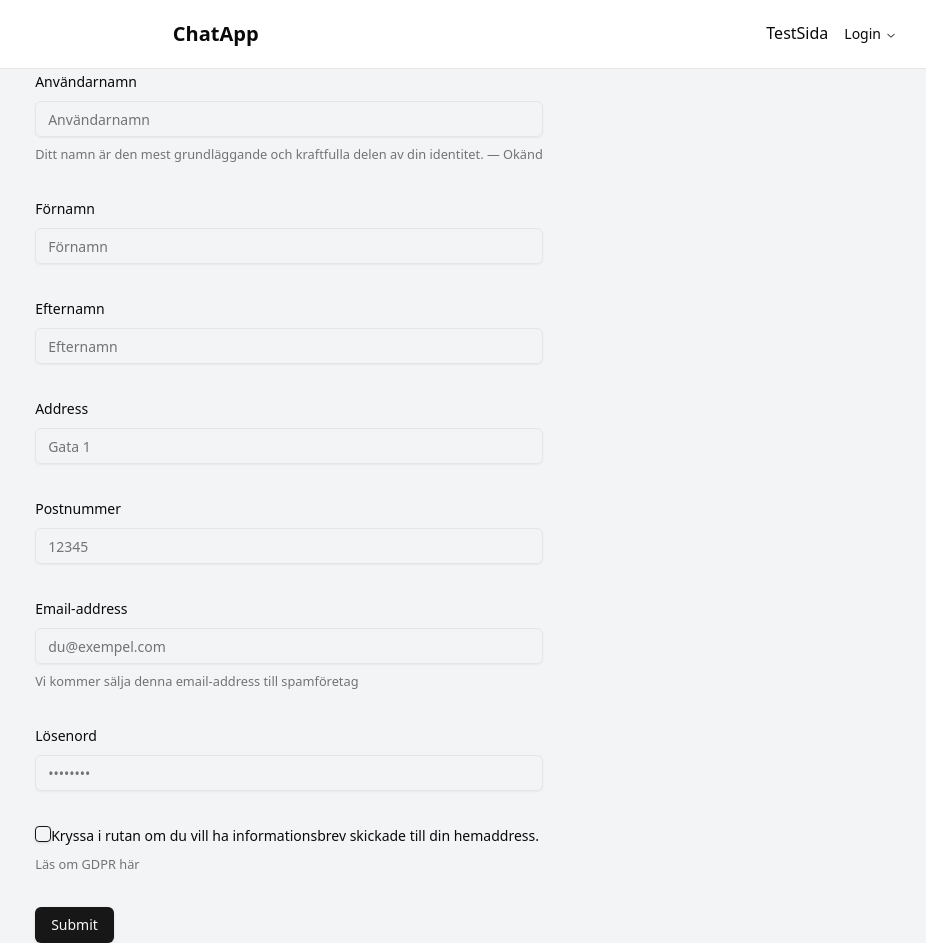
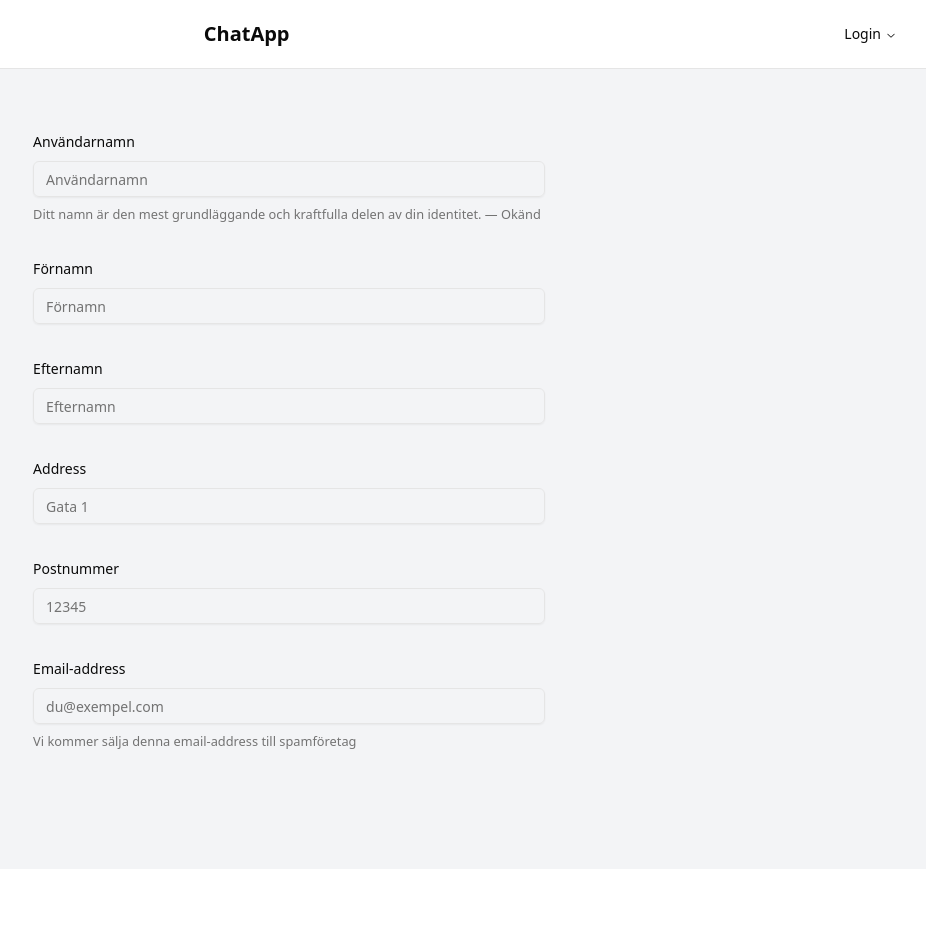
Before and after one commit to Kaffekopp1/ithschatt, a React (Vite) app in the folder frontend/: page /SignupForm in a window 1280 px wide. Shown: the whole page, without its empty margins (351-1277 px from the left). After the commit the page ends 899 px from the top, so only its background shows below. Built offline with nearby package versions, Linux system fonts and the light colour scheme.

Commit message:
scroll on sign up form

```diff
--- a/frontend/src/components/ChatWindow.jsx
+++ b/frontend/src/components/ChatWindow.jsx
@@ -80,7 +80,7 @@ export function ChatWindow() {
 	}, []);
 
 	return (
-		<SidebarProvider>
+		<SidebarProvider className="overflow-hidden">
 			<Sidebar>
 				<SidebarHeader>
 					<SidebarGroup>
--- a/frontend/src/components/Header.jsx
+++ b/frontend/src/components/Header.jsx
@@ -24,12 +24,12 @@ function Header() {
 			<NavigationMenu>
 				<NavigationMenuList className="flex items-center space-x-4 w-200">
 					<NavigationMenuItem>
-						<NavigationMenuLink
+						{/* <NavigationMenuLink
 							onClick={() => navigate('/testsida')}
 							className="cursor-pointer"
 							>
 							TestSida
-						</NavigationMenuLink>
+						</NavigationMenuLink> */}
 						<NavigationMenuTrigger
 							onClick={() => {
 								if (!user) {
--- a/frontend/src/components/SignupForm.jsx
+++ b/frontend/src/components/SignupForm.jsx
@@ -79,7 +79,8 @@ export default function SignupForm() {
 	const passwordValue = form.watch('password');
 
 	return (
-		<div className="flex items-center justify-center min-h-screen bg-gray-100">
+		<div className="flex justify-center min-h-[100vh] bg-gray-100  ">
+			<div className="mt-0.75 py-[60px] overflow-y-scroll max-h-[90vh] no-scrollbar p-4">
 			<Form {...form}>
 				<form onSubmit={form.handleSubmit(onSubmit)} className="space-y-8">
 					<FormField
@@ -191,7 +192,7 @@ export default function SignupForm() {
 						render={({ field }) => (
 							<FormItem>
 								<FormControl>
-									<Checkbox
+									<Checkbox className="mr-2"
 										checked={field.value}
 										onCheckedChange={field.onChange}
 									/>
@@ -208,6 +209,7 @@ export default function SignupForm() {
 					<Button type="submit">Submit</Button>
 				</form>
 			</Form>
+			</div>
 		</div>
 	);
 }
--- a/frontend/src/index.css
+++ b/frontend/src/index.css
@@ -16,6 +16,16 @@ a {
 html,
 body {
 	overflow: hidden;
+}
+
+/* Dölj scrollbars */
+.no-scrollbar::-webkit-scrollbar {
+  display: none; /* För Chrome, Safari och Edge */
+}
+
+.no-scrollbar {
+  -ms-overflow-style: none; /* För Internet Explorer och Edge */
+  scrollbar-width: none;    /* För Firefox */
 }
 
 @layer base {
```
